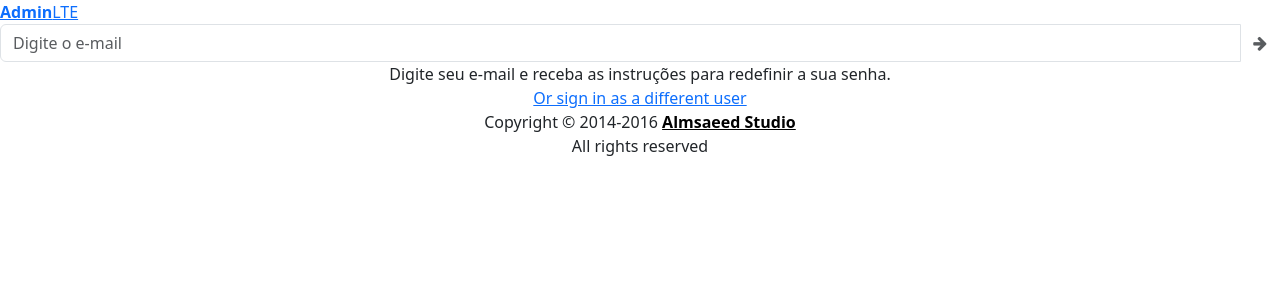
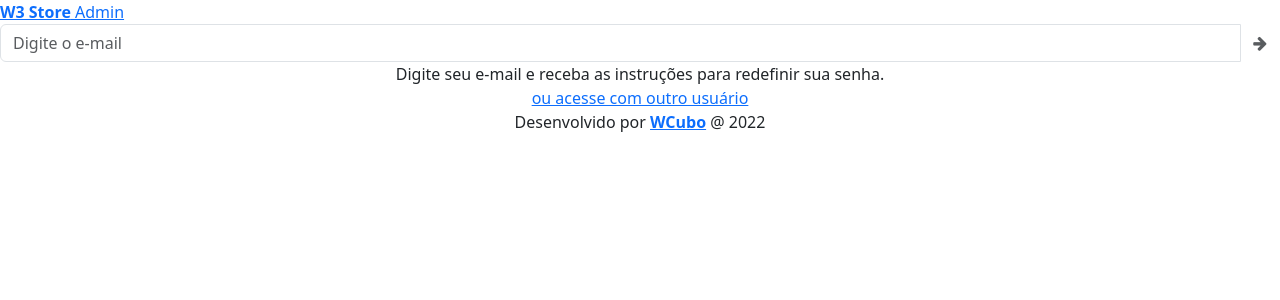
Before and after one commit to murilosouza/w3ecommerce, a PHP site: page /views/admin/forgot.html in a window 1280 px wide. Shown: the top 300 px of the page. Run offline with PHP 8.4, Linux system fonts and the light colour scheme; some libraries are stand-ins or nearby versions.

Commit message:
Ajuste de layout da recuperação de senha

```diff
--- a/index.php
+++ b/index.php
@@ -155,7 +155,6 @@ $app->post("/admin/users/:iduser", function($iduser) {
 
 	exit;
 
-
 });
 
 $app->run();
--- a/views/admin/forgot.html
+++ b/views/admin/forgot.html
@@ -3,7 +3,7 @@
 <head>
   <meta charset="utf-8">
   <meta http-equiv="X-UA-Compatible" content="IE=edge">
-  <title>AdminLTE 2 | Lockscreen</title>
+  <title>WCubo Store Admin | Reset de Senha</title>
   <!-- Tell the browser to be responsive to screen width -->
   <meta content="width=device-width, initial-scale=1, maximum-scale=1, user-scalable=no" name="viewport">
   <!-- Bootstrap 3.3.6 -->
@@ -22,11 +22,12 @@
   <script src="https://oss.maxcdn.com/respond/1.4.2/respond.min.js"></script>
   <![endif]-->
 </head>
+
 <body class="hold-transition lockscreen">
 <!-- Automatic element centering -->
 <div class="lockscreen-wrapper">
   <div class="lockscreen-logo">
-    <a href="/res/admin/index2.html"><b>Admin</b>LTE</a>
+    <a href="/admin/login"><b>W3 Store</b> Admin</a>
   </div>
 
   <!-- START LOCK SCREEN ITEM -->
@@ -47,14 +48,14 @@
   </div>
   <!-- /.lockscreen-item -->
   <div class="help-block text-center">
-    Digite seu e-mail e receba as instruções para redefinir a sua senha.
+    Digite seu e-mail e receba as instruções para redefinir sua senha.
   </div>
   <div class="text-center">
-    <a href="/admin/login">Or sign in as a different user</a>
+    <a href="/admin/login">ou acesse com outro usuário</a>
   </div>
   <div class="lockscreen-footer text-center">
-    Copyright &copy; 2014-2016 <b><a href="http://almsaeedstudio.com" class="text-black">Almsaeed Studio</a></b><br>
-    All rights reserved
+    <!-- Default to the left -->
+    Desenvolvido por <strong><a href="https://www.wcubo.com.br">WCubo</a></strong> @ 2022
   </div>
 </div>
 <!-- /.center -->
--- a/views/admin/header.html
+++ b/views/admin/header.html
@@ -3,6 +3,7 @@
 <html lang="pt-br">
 <head>
   <meta charset="UTF-8">
+  <meta http-equiv="X-UA-Compatible" content="IE=edge">
   <meta name="viewport" content="width=device-width, initial-scale=1">
   <title>WCubo Store Admin | Painel</title>
 
@@ -10,9 +11,12 @@
   <link rel="stylesheet" href="https://fonts.googleapis.com/css?family=Source+Sans+Pro:300,400,400i,700&display=fallback">
   <!-- Font Awesome Icons -->
   <link rel="stylesheet" href="/views-src/admin/plugins/fontawesome-free/css/all.min.css">
+  <!-- Ionicons -->
+  <link rel="stylesheet" href="https://cdnjs.cloudflare.com/ajax/libs/ionicons/2.0.1/css/ionicons.min.css">
   <!-- Theme style -->
   <link rel="stylesheet" href="/views-src/admin/dist/css/adminlte.min.css">
 </head>
+
 <body class="hold-transition sidebar-mini">
 <div class="wrapper">
 
--- a/views/admin/login.html
+++ b/views/admin/login.html
@@ -70,7 +70,7 @@
        /.social-auth-links -->
 
       <p class="mb-1">
-        <a href="forgot-password.html">Esqueci minha senha</a>
+        <a href="/admin/forgot">Esqueci minha senha</a>
       </p>
      <!-- <p class="mb-0">
         <a href="register.html" class="text-center">Register a new membership</a>
--- a/views/email/forgot.html
+++ b/views/email/forgot.html
@@ -3,7 +3,7 @@
 <head>
   <meta http-equiv="Content-Type" content="text/html; charset=utf-8" />
   <meta name="viewport" content="width=device-width" />
-  <title>Airmail Ping</title>
+  <title>WCubo Store Admin | Reset de Senha</title>
   <style type="text/css">
 
   * {
@@ -384,7 +384,7 @@
           <div class="content">
             <span class="brand">
               <a href="#">
-                Hcode Store
+                W3 Store Admin
               </a>
             </span>
           </div>
```
Also changed, not shown: views/admin/forgot-reset-success.html (+5 -4 lines), views/admin/forgot-reset.html (+5 -4 lines), views/admin/forgot-sent.html (+5 -4 lines).
